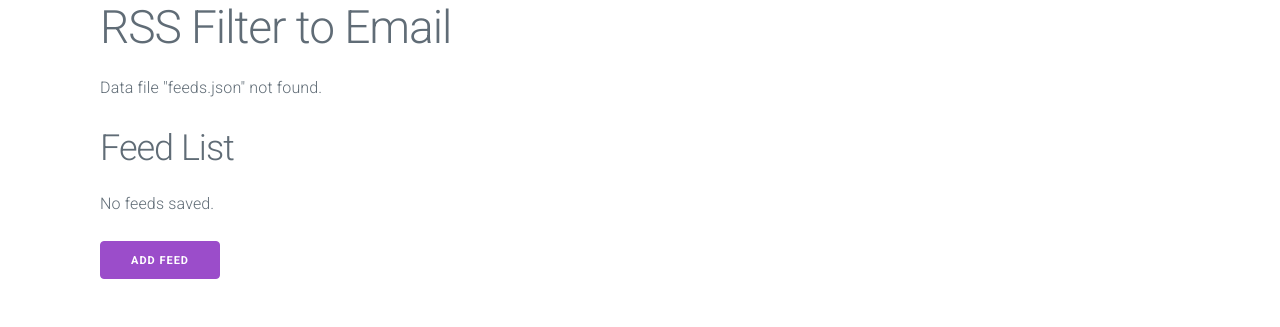
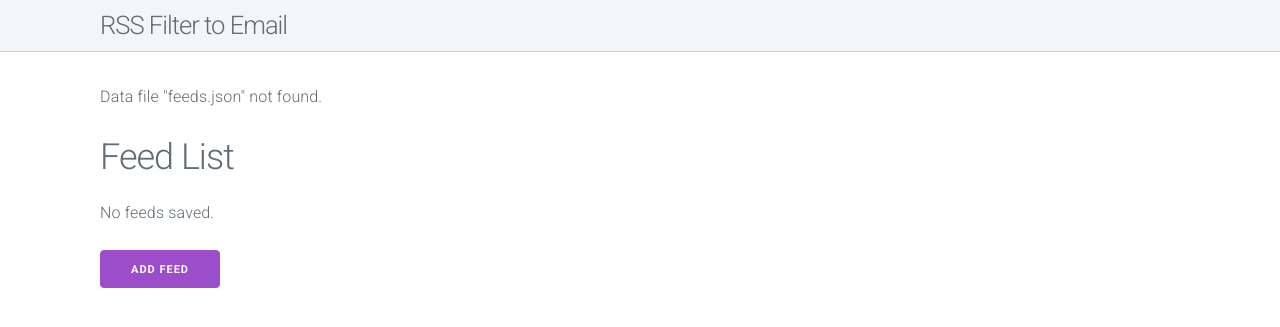
Before and after one commit to ezimir/rss-filter-to-email, a Flask app: page / in a window 1280 px wide. Shown: the top 327 px of the page. Run offline with Flask 2, Linux system fonts and the light colour scheme; some libraries are stand-ins or nearby versions.

Commit message:
Improve header style

```diff
--- a/static/style.css
+++ b/static/style.css
@@ -1,7 +1,18 @@
+
+body > nav {
+    background: #f4f5f6;
+    border-bottom: .1rem solid #d1d1d1;
+    margin-bottom: 2em;
+}
+    body > nav .title {
+        font-size: 1.6em;
+        line-height: 2em;
+        margin: 0;
+    }
 
 .feed-entry .feed-content * {
-    font-size: 1em
+    font-size: 1em;
 }
 .feed-entry .feed-content sup {
-    font-size: 75%
+    font-size: 75%;
 }
```
